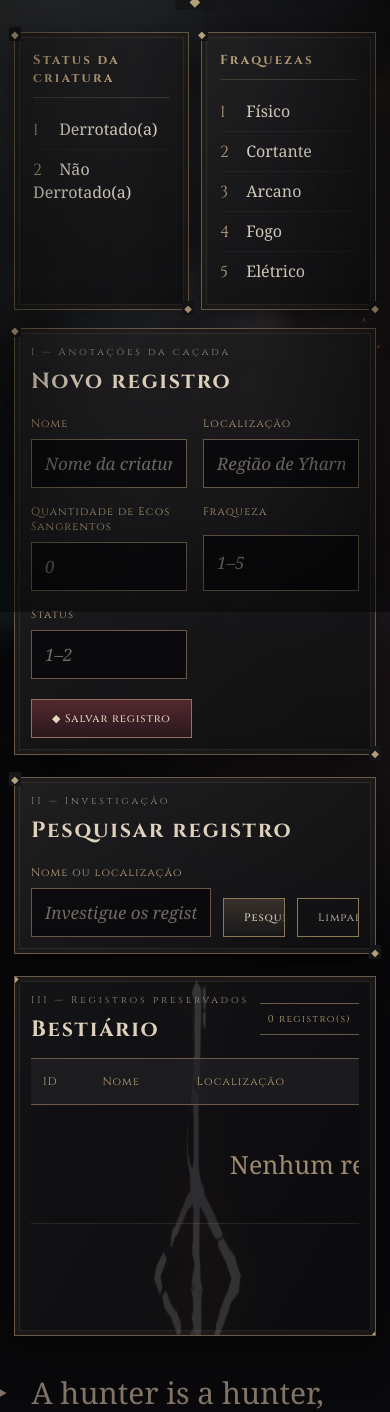
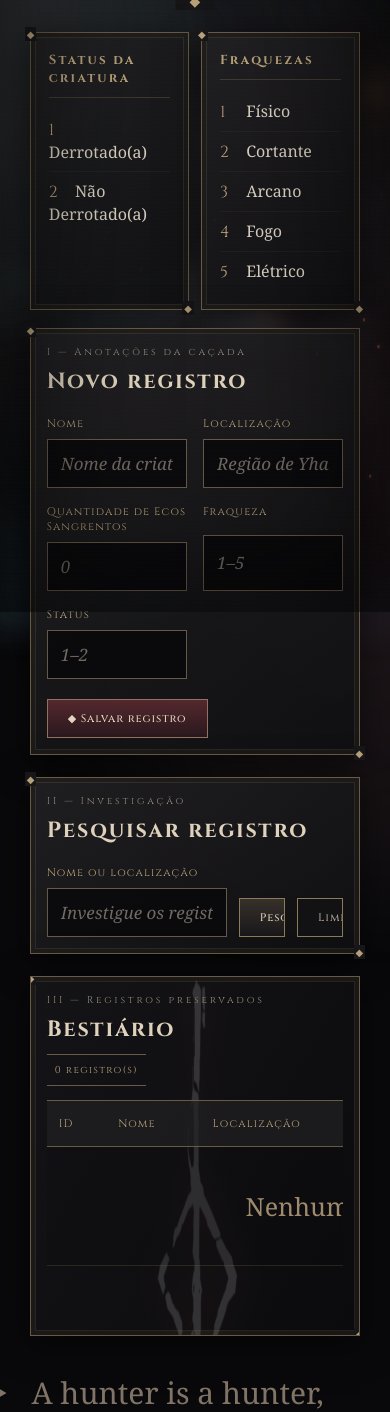
Before and after one commit to Zeolok/Bestiary-BB, a Node server app: page / in a window 390 px wide. Shown: the part 232-1644 px from the top of the page. Run offline with Node 20, Linux system fonts and the light colour scheme; data that the repository does not hold is empty; some web fonts are replaced.

Commit message:
mudanças finais para deixar mais acessível

```diff
--- a/public/stylesheets/style.css
+++ b/public/stylesheets/style.css
@@ -230,17 +230,14 @@ header p:last-child {
 ========================================= */
 
 .layout {
+    width: 95%;
     max-width: 1600px;
     margin: 32px auto 0;
-    padding: 0 32px;
+    align-items: start;
 
     display: grid;
     grid-template-columns: 220px minmax(0, 1fr);
-
     gap: 28px;
-    align-items: start;
-    position: relative;
-    transform: translateX(-80px);
 }
 
 main {
@@ -969,8 +966,9 @@ dialog .botoes {
 @media (max-width: 730px) {
 
     .layout {
+        transform: none;
         grid-template-columns: 1fr;
-        padding: 0 14px;
+        width: 95%;
     }
 
     aside {
```
Also changed, not shown: README.md.
